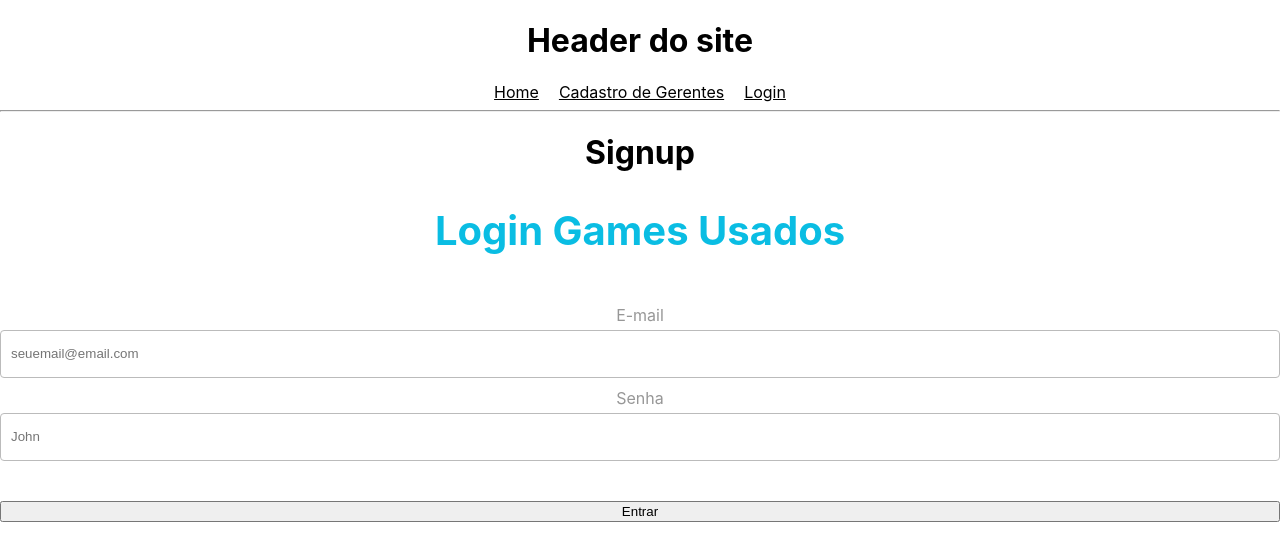
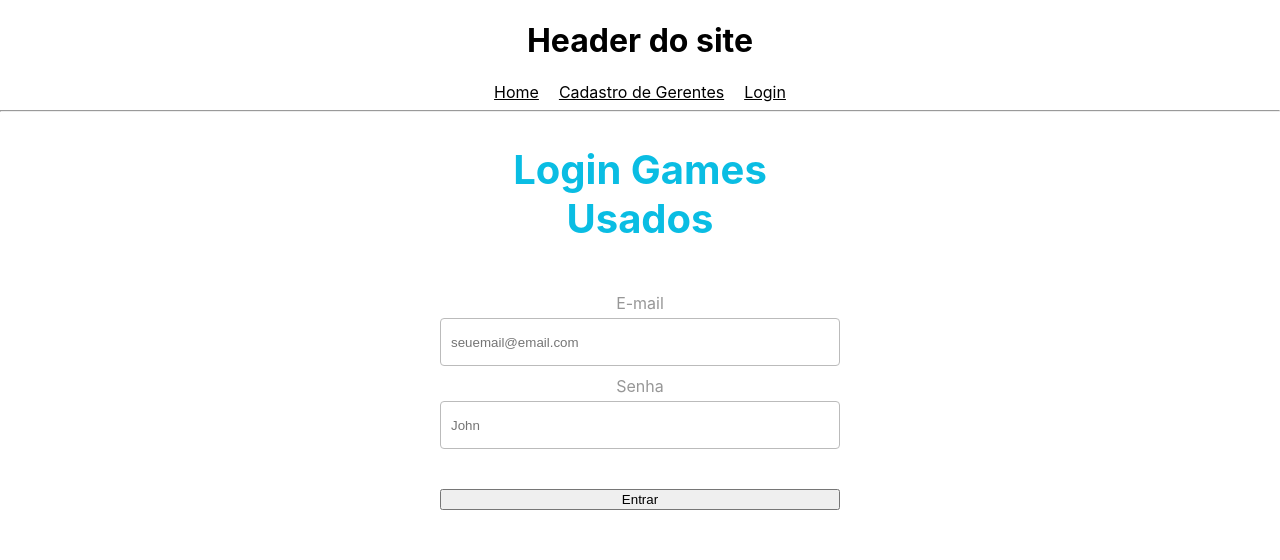
Before and after one commit to marciopalves/frontendGamesUsados, a React (Create React App) app: page /login in a window 1280 px wide. Shown: the top 560 px of the page. Built offline with nearby package versions, Linux system fonts and the light colour scheme.

Commit message:
Adding corrected style

```diff
--- a/src/pages/Login/index.tsx
+++ b/src/pages/Login/index.tsx
@@ -14,8 +14,7 @@ export const Login = () => {
     }
 
     return (
-         <div>
-               <h1>Signup</h1>
+         <div className="user-login">
                <Formik
                  initialValues={{
                    password: '',
```
